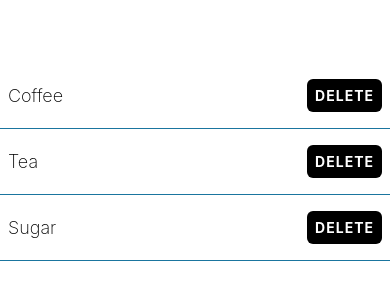
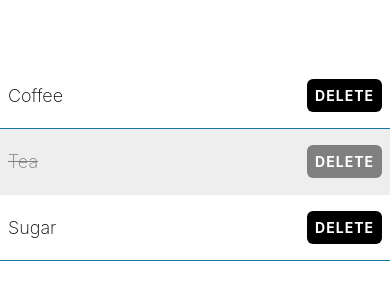
Before and after one commit to ddeklerk28/learning-rn-taskly, a React Native app: screen / in a window 390 px wide. Shown: the part 260-560 px from the top of the page. Built offline with nearby package versions, Linux system fonts and the light colour scheme.

Commit message:
Component (update) - ShoppingListItem.tsx - added isComplete prop logic

```diff
--- a/App.tsx
+++ b/App.tsx
@@ -1,12 +1,12 @@
-import { StyleSheet, View } from "react-native";
-import { theme } from "./theme";
-import { ShoppingListItem } from "./components/ShoppingListItem";
+import { StyleSheet, View } from 'react-native';
+import { theme } from './theme';
+import { ShoppingListItem } from './components/ShoppingListItem';
 
 export default function App() {
   return (
     <View style={styles.container}>
       <ShoppingListItem name="Coffee" />
-      <ShoppingListItem name="Tea" />
+      <ShoppingListItem name="Tea" isCompleted={true} />
       <ShoppingListItem name="Sugar" />
     </View>
   );
@@ -16,6 +16,6 @@ const styles = StyleSheet.create({
   container: {
     flex: 1,
     backgroundColor: theme.colorWhite,
-    justifyContent: "center",
+    justifyContent: 'center',
   },
 });
--- a/components/ShoppingListItem.tsx
+++ b/components/ShoppingListItem.tsx
@@ -1,34 +1,46 @@
-import { Alert, StyleSheet, Text, TouchableOpacity, View } from "react-native";
-import { theme } from "../theme";
+import { Alert, StyleSheet, Text, TouchableOpacity, View } from 'react-native';
+import { theme } from '../theme';
 
 type IShoppingListItemProps = {
   name: string;
+  isCompleted?: boolean;
 };
 
 export const ShoppingListItem: React.FC<IShoppingListItemProps> = ({
   name,
+  isCompleted,
 }) => {
   const handleDelete = () => {
     Alert.alert(
       `Are you sure you want to delete ${name}?`,
-      "It Will be gone for good",
+      'It Will be gone for good',
       [
         {
-          text: "Yes",
-          onPress: () => console.log("ok, deletign"),
-          style: "destructive",
+          text: 'Yes',
+          onPress: () => console.log('ok, deletign'),
+          style: 'destructive',
         },
-        { text: "Cancel", style: "cancel" },
+        { text: 'Cancel', style: 'cancel' },
       ],
     );
   };
 
   return (
-    <View style={styles.item}>
-      <Text style={styles.itemText}>{name}</Text>
+    <View style={[styles.item, isCompleted ? styles.completedItem : undefined]}>
+      <Text
+        style={[
+          styles.itemText,
+          isCompleted ? styles.completedButtonText : undefined,
+        ]}
+      >
+        {name}
+      </Text>
       <TouchableOpacity
         onPress={handleDelete}
-        style={styles.button}
+        style={[
+          styles.button,
+          isCompleted ? styles.completedButton : undefined,
+        ]}
         activeOpacity={0.8}
       >
         <Text style={styles.buttonText}>Delete</Text>
@@ -43,9 +55,9 @@ const styles = StyleSheet.create({
     borderBottomColor: theme.colorCerulean,
     paddingHorizontal: 8,
     paddingVertical: 16,
-    flexDirection: "row",
-    alignItems: "center",
-    justifyContent: "space-between",
+    flexDirection: 'row',
+    alignItems: 'center',
+    justifyContent: 'space-between',
   },
   button: {
     backgroundColor: theme.colorBlack,
@@ -54,9 +66,21 @@ const styles = StyleSheet.create({
   },
   buttonText: {
     color: theme.colorWhite,
-    fontWeight: "bold",
-    textTransform: "uppercase",
+    fontWeight: 'bold',
+    textTransform: 'uppercase',
     letterSpacing: 1,
   },
   itemText: { fontSize: 18, fontWeight: 200 },
+  completedItem: {
+    backgroundColor: theme.colorLightGrey,
+    borderBottomColor: theme.colorLightGrey,
+  },
+  completedButton: {
+    backgroundColor: theme.colorGrey,
+  },
+  completedButtonText: {
+    textDecorationLine: 'line-through',
+    color: theme.colorGrey,
+    textDecorationColor: theme.colorGrey,
+  },
 });
--- a/package.json
+++ b/package.json
@@ -10,6 +10,7 @@
     "lint": "eslint ."
   },
   "dependencies": {
+    "@expo/vector-icons": "^14.0.2",
     "expo": "~52.0.28",
     "expo-status-bar": "~2.0.1",
     "react": "18.3.1",
--- a/theme.ts
+++ b/theme.ts
@@ -2,4 +2,6 @@ export const theme = {
   colorCerulean: "#1a759f",
   colorWhite: "#fff",
   colorBlack: "#000",
+  colorGrey: "grey",
+  colorLightGrey: "#eee",
 };
```
Also changed, not shown: .eslintrc.js, 2 other files (tests, documents, lock files or other folders).
